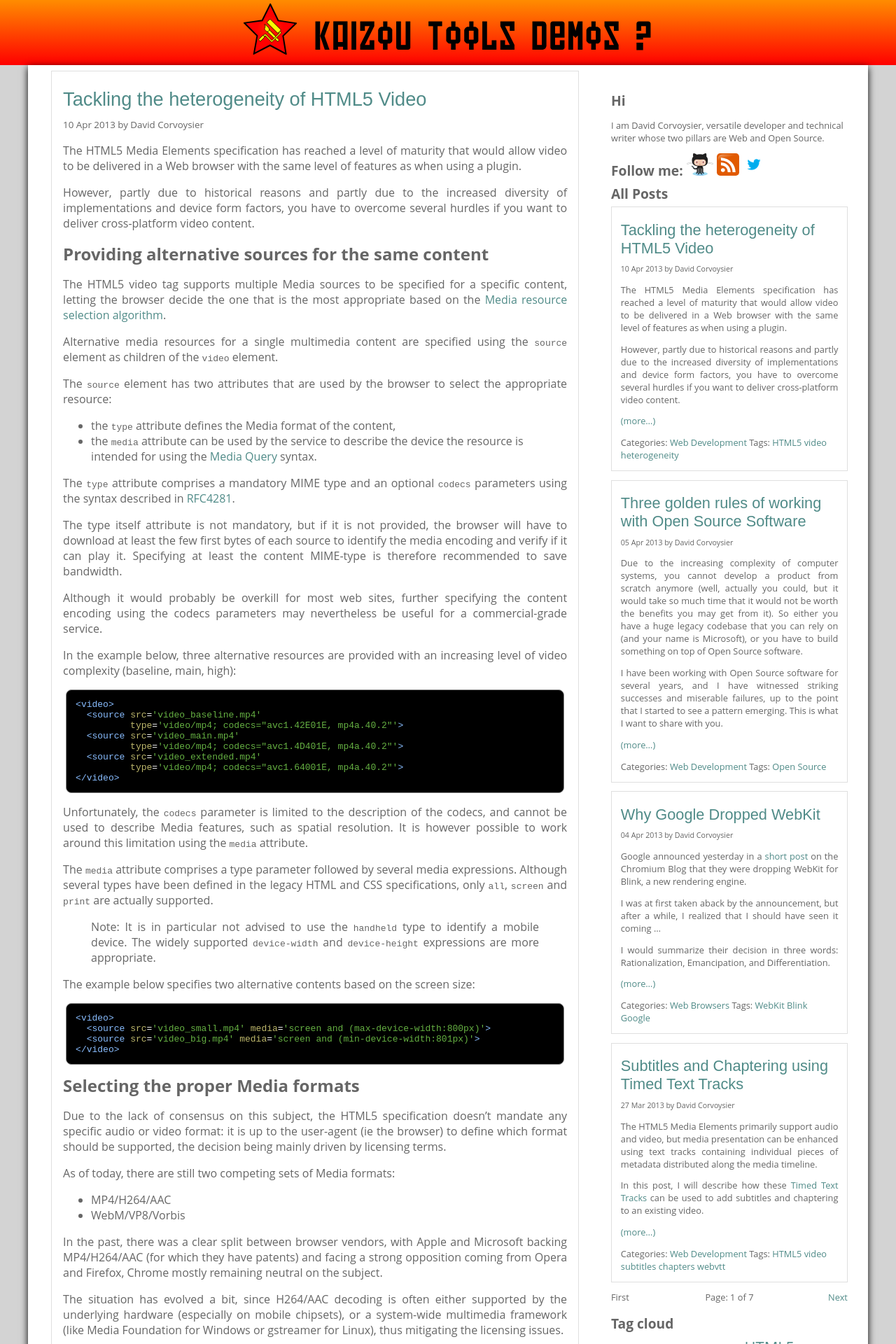
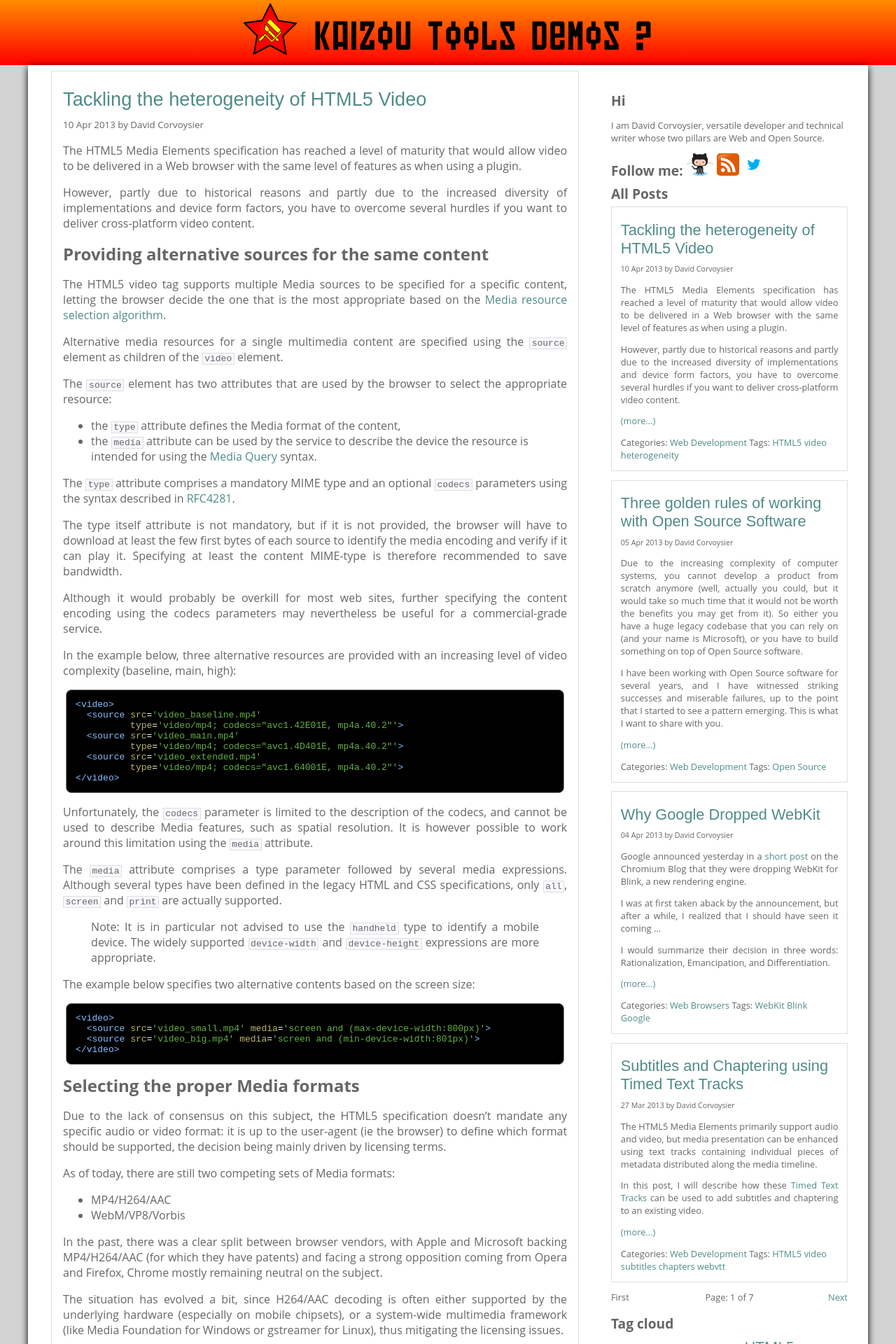
Before and after one commit to mgcrea/benchmark-kaizoumark, a Jekyll site: the page built from index.html, in a window 1280 px wide. Shown: the top 1920 px of the page at 70% size. Built offline with Jekyll 4.4.1, drawn with Linux system fonts in a browser that asks for light colours; the list of posts is cut into pages by our own code; comment, search, counter and statistics services are not loaded.

Commit message:
Updated code styling

```diff
--- a/css/style.css
+++ b/css/style.css
@@ -243,6 +243,12 @@ article p {
 article > header {
 }
 
+article p code, article ul code {
+    background: #f8f8ff;
+    border: 1px solid #dedede;
+    padding: 0 0.2em;
+}
+
 /* Posts */
 
 ol#posts {
```
